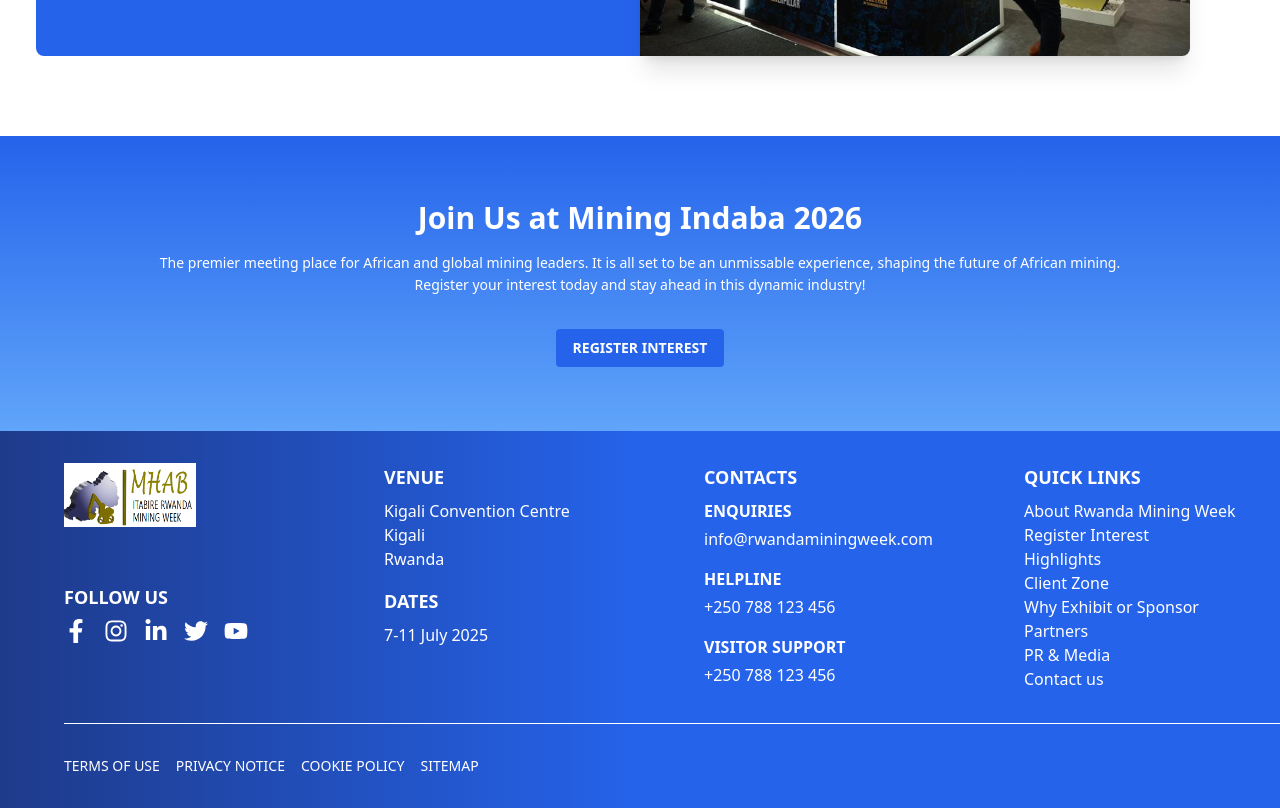
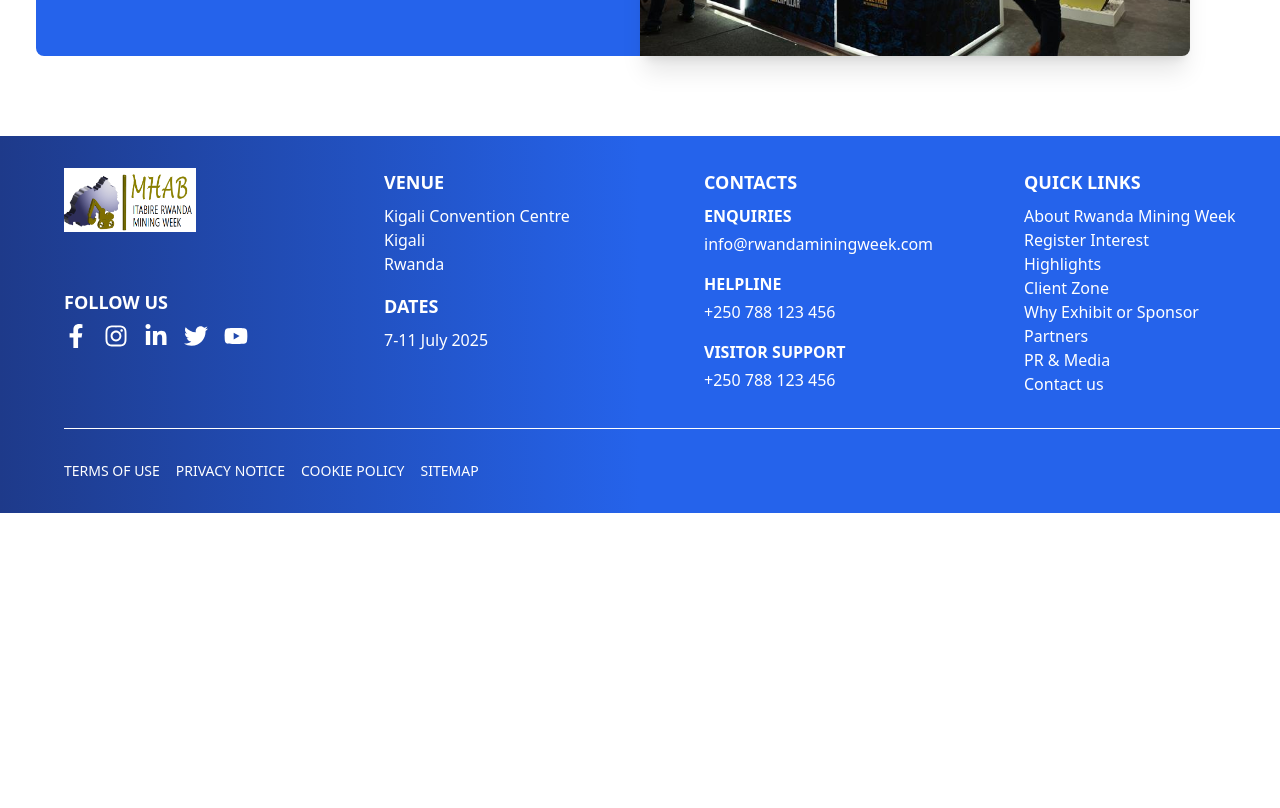
Before and after one commit to TETA-Liana/rwanda_mining, a React (Vite) app: page /about/highlights/wednesday in a window 1280 px wide. Shown: the part 2420-3228 px from the top of the page. After the commit the page ends 2933 px from the top, so only its background shows below. Built offline with nearby package versions, Linux system fonts and the light colour scheme.

Commit message:
ammended highlights

```diff
--- a/src/pages/about/highlights/MondayHighlights.tsx
+++ b/src/pages/about/highlights/MondayHighlights.tsx
@@ -631,28 +631,6 @@
         </div>
       </div>
 
-      {/* Join Us Section */}
-      <div
-        className="py-16 text-white text-center"
-        style={{ background: "linear-gradient(to bottom, #2563eb, #60a5fa)" }}
-      >
-        <div className="container mx-auto px-4">
-          <h2 className="text-3xl font-bold mb-4">
-            Join Us at Mining Indaba 2026
-          </h2>
-          <p className="text-sm leading-relaxed mb-8">
-            The premier meeting place for African and global mining leaders. It
-            is all set to be an unmissable experience, shaping the future of
-            African mining.
-            <br /> Register your interest today and stay ahead in this dynamic
-            industry!
-          </p>
-          <button className="bg-[#2563eb] text-white text-sm font-bold py-2 px-4 rounded transition duration-300">
-            REGISTER INTEREST
-          </button>
-        </div>
-      </div>
-
       <Footer />
     </div>
   );
--- a/src/pages/about/highlights/TuesdayHighlights.tsx
+++ b/src/pages/about/highlights/TuesdayHighlights.tsx
@@ -538,28 +538,6 @@
         </div>
       </div>
 
-      {/* Join Us Section */}
-      <div
-        className="py-16 text-white text-center"
-        style={{ background: "linear-gradient(to bottom, #2563eb, #60a5fa)" }}
-      >
-        <div className="container mx-auto px-4">
-          <h2 className="text-3xl font-bold mb-4">
-            Join Us at Mining Indaba 2026
-          </h2>
-          <p className="text-sm leading-relaxed mb-8">
-            The premier meeting place for African and global mining leaders. It
-            is all set to be an unmissable experience, shaping the future of
-            African mining.
-            <br /> Register your interest today and stay ahead in this dynamic
-            industry!
-          </p>
-          <button className="bg-[#2563eb] text-white text-sm font-bold py-2 px-4 rounded transition duration-300">
-            REGISTER INTEREST
-          </button>
-        </div>
-      </div>
-
       <Footer />
     </div>
   );
--- a/src/pages/about/highlights/WednesdayHighlights.tsx
+++ b/src/pages/about/highlights/WednesdayHighlights.tsx
@@ -330,28 +330,6 @@
         </div>
       </div>
 
-      {/* Join Us Section */}
-      <div
-        className="py-16 text-white text-center"
-        style={{ background: "linear-gradient(to bottom, #2563eb, #60a5fa)" }}
-      >
-        <div className="container mx-auto px-4">
-          <h2 className="text-3xl font-bold mb-4">
-            Join Us at Mining Indaba 2026
-          </h2>
-          <p className="text-sm leading-relaxed mb-8">
-            The premier meeting place for African and global mining leaders. It
-            is all set to be an unmissable experience, shaping the future of
-            African mining.
-            <br /> Register your interest today and stay ahead in this dynamic
-            industry!
-          </p>
-          <button className="bg-[#2563eb] text-white text-sm font-bold py-2 px-4 rounded transition duration-300">
-            REGISTER INTEREST
-          </button>
-        </div>
-      </div>
-
       <Footer />
     </div>
   );
```
